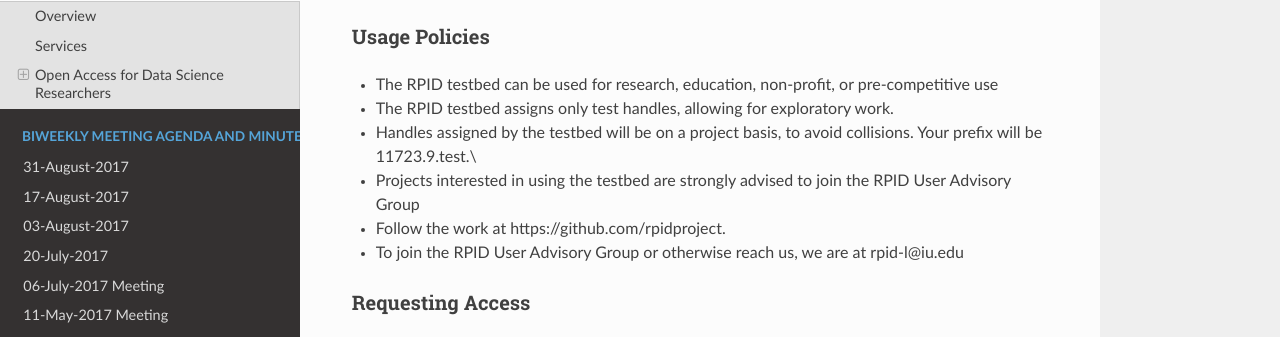
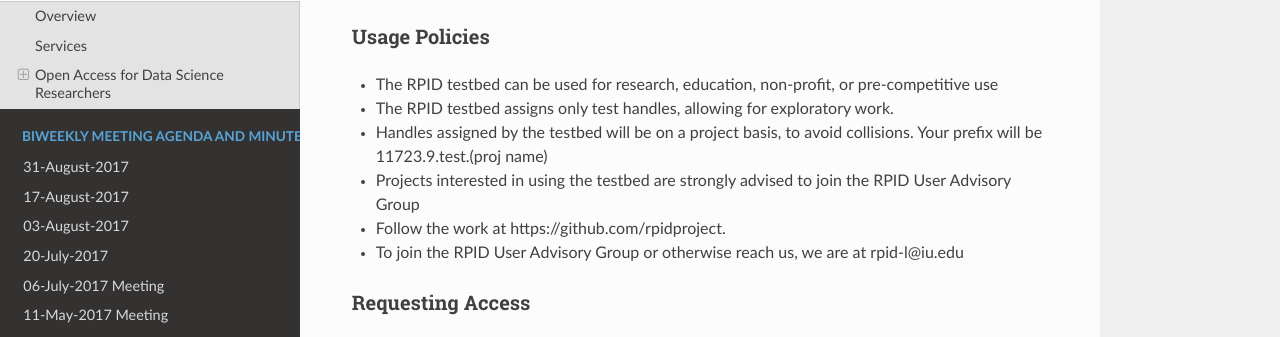
Before and after one commit to rpidproject/rpid, an MkDocs documentation site: the page built from docs/index.md, in a window 1280 px wide and 900 px high, scrolled down 770 px. Shown: the part 135-472 px from the top of the window. Built offline with MkDocs 1.6.1, drawn with Linux system fonts in a browser that asks for light colours; nearby versions of some CDN libraries; old or Windows-style settings are respelled for this version of MkDocs.

Commit message:
Update index.md

```diff
--- a/docs/index.md
+++ b/docs/index.md
@@ -18,7 +18,7 @@
 ### Usage Policies
    * The RPID testbed can be used for research, education, non-profit, or pre-competitive use
    * The RPID testbed assigns only test handles, allowing for exploratory work.
-   * Handles assigned by the testbed will be on a project basis, to avoid collisions. Your prefix will be 11723.9.test.\<proj name>
+   * Handles assigned by the testbed will be on a project basis, to avoid collisions. Your prefix will be 11723.9.test.\(proj name)
    * Projects interested in using the testbed are strongly advised to join the RPID User Advisory Group
    * Follow the work at https://github.com/rpidproject.
    * To join the RPID User Advisory Group or otherwise reach us, we are at rpid-l@iu.edu
```
